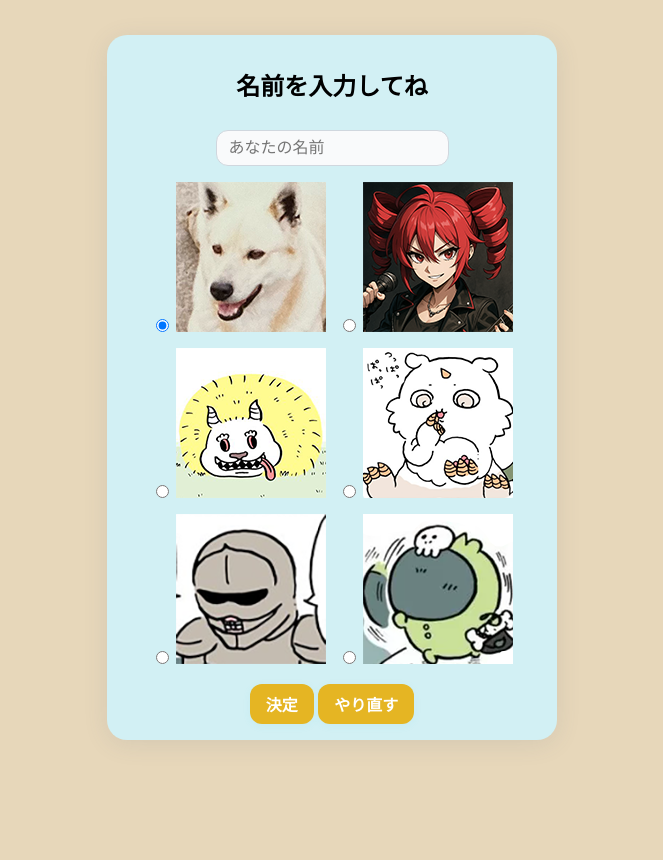
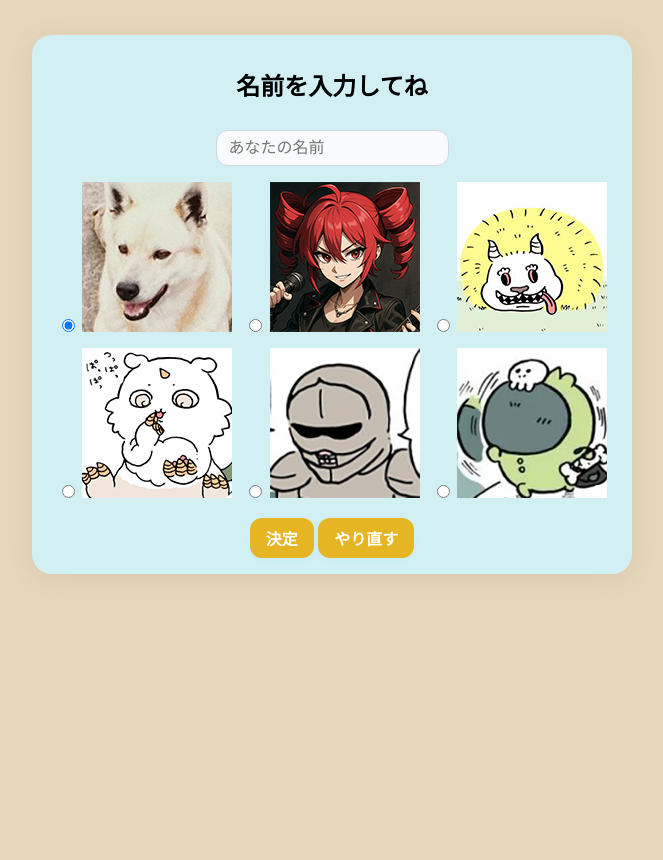
Before and after one commit to ymt-no-lessons/chatbot, a Flask app: page / in a window 1280 px wide. Shown: the whole page, without its empty margins (308-971 px from the left). Run offline with Flask 3, Linux system fonts and the light colour scheme.

Commit message:
もう一度

```diff
--- a/static/style.css
+++ b/static/style.css
@@ -10,7 +10,7 @@ body {
 
 /* チャットボックス */
 .chat-box {
-    max-width: 450px;
+    max-width: 600px;
     margin: 5px auto;
     background: #d2f0f4;
     border-radius: 20px;
@@ -18,7 +18,7 @@ body {
     padding: 12px 0 16px 0;
 }
 .chat-area {
-    max-width: 450px;
+    max-width: 600px;
     margin: 10px auto;
     background: #d2f0f4;
     border-radius: 20px;
```
